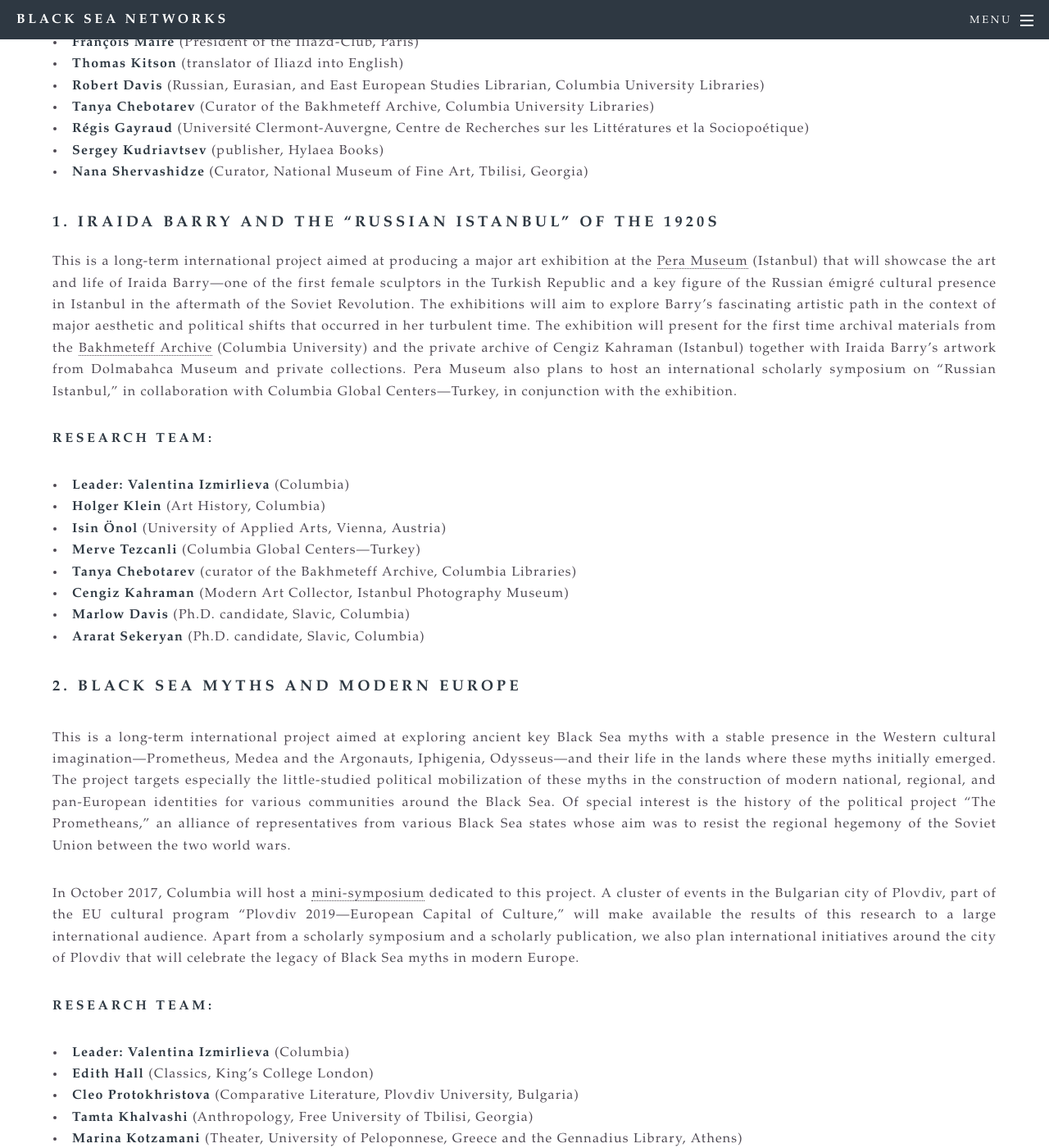
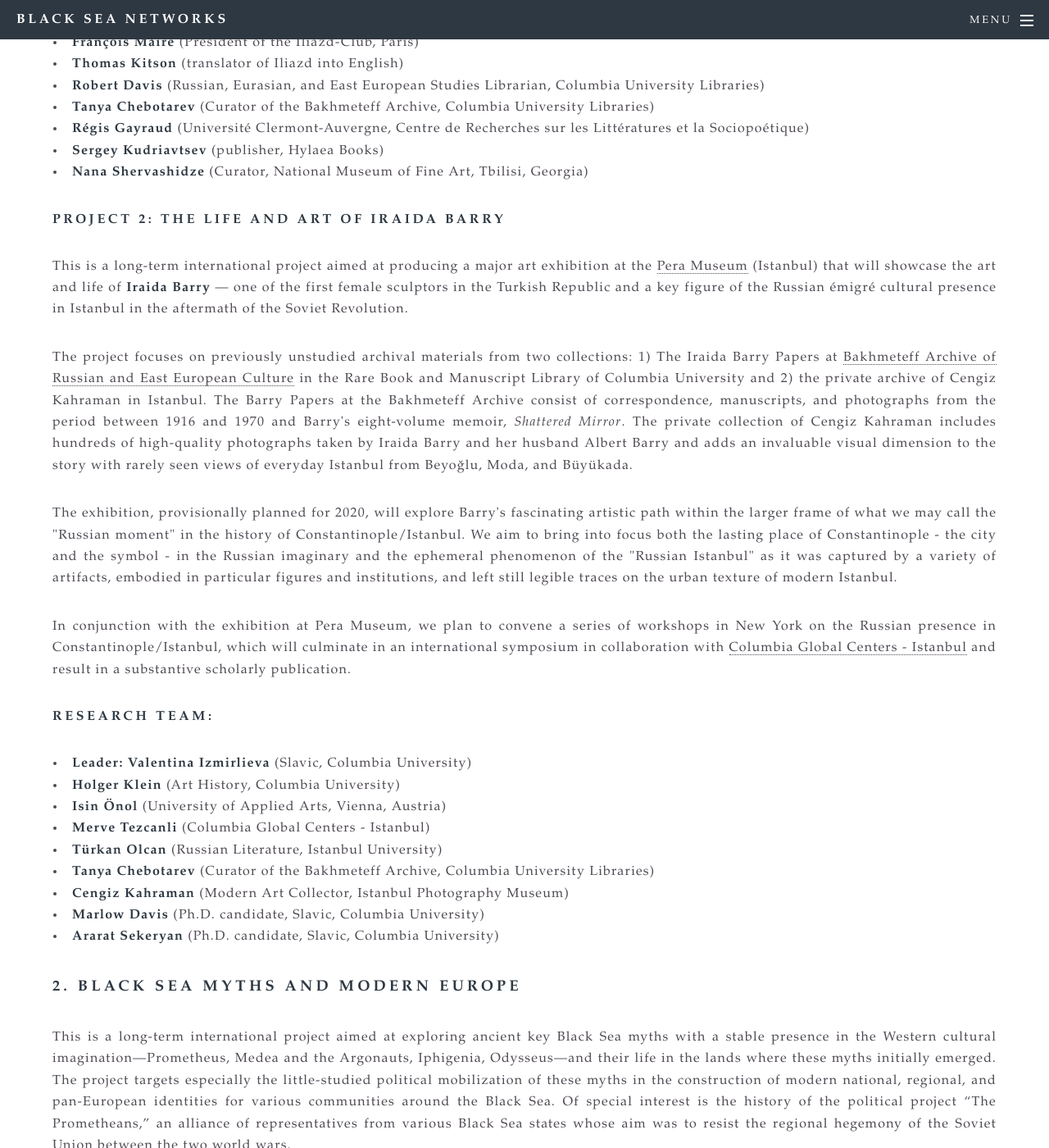
Before and after one commit to bradleygorski/blackseanet, a Jekyll site: the page built from about.html, in a window 1280 px wide and 1400 px high, scrolled down 3067 px. Shown: the whole window at 82% size. Built offline with Jekyll 4.4.1, drawn with Linux system fonts in a browser that asks for light colours; some of the changed text lies outside the part shown.

Commit message:
Rewrite Barry

```diff
--- a/about.html
+++ b/about.html
@@ -112,7 +112,7 @@ support from <a href="https://library.columbia.edu">Columbia University Librarie
 
 <p><h4>Research Team:</h4></p>
 <ul>
-<li><b>Leader: Valentina Izmirlieva</b> (Columbia University)</li>
+<li><b>Leader: Valentina Izmirlieva</b> (Slavic, Columbia University)</li>
 <li><b>François Mairé</b> (President of the Iliazd-Club, Paris)</li>
 <li><b>Thomas Kitson</b> (translator of Iliazd into English)</li>
 <li><b>Robert Davis</b> (Russian, Eurasian, and East European Studies Librarian, Columbia University Libraries)</li>
@@ -122,29 +122,43 @@ support from <a href="https://library.columbia.edu">Columbia University Librarie
 <li><b>Nana Shervashidze</b> (Curator, National Museum of Fine Art, Tbilisi, Georgia)</li>
 </ul>
 
-<h3>1. Iraida Barry and the “Russian Istanbul” of the 1920s</h3>
+<p><h4>Project 2: The Life and Art of Iraida Barry</h4></p>
 
 <p align='justify'>This is a long-term international project aimed at producing a major art
-exhibition at the <a href=" http://www.peramuseum.org/">Pera Museum</a> (Istanbul) that will showcase the art and life of Iraida Barry—one of the first female sculptors
+exhibition at the <a href=" http://www.peramuseum.org/">Pera Museum</a> (Istanbul) that will showcase the art and life of <b>Iraida Barry</b> — one of the first female sculptors
 in the Turkish Republic and a key figure of the Russian émigré cultural presence in Istanbul in
-the aftermath of the Soviet Revolution. The exhibitions will aim to explore Barry’s fascinating
-artistic path in the context of major aesthetic and political shifts that occurred in her turbulent
-time. The exhibition will present for the first time archival materials from the <a href="http://library.columbia.edu/locations/rbml/units/bakhmeteff.html">Bakhmeteff Archive</a>
-(Columbia University) and the private archive of Cengiz Kahraman (Istanbul) together with Iraida
-Barry’s artwork from Dolmabahca Museum and private collections. Pera Museum also plans to host an
-international scholarly symposium on “Russian Istanbul,” in collaboration with Columbia Global
-Centers—Turkey, in conjunction with the exhibition.</p>
+the aftermath of the Soviet Revolution.</p>
+
+<p align='justify'>The project focuses on previously unstudied archival materials from two collections: 1) The Iraida Barry Papers
+at <a href="https://library.columbia.edu/locations/rbml/units/bakhmeteff.html">Bakhmeteff Archive of Russian and East European Culture</a> in the Rare Book and Manuscript
+Library of Columbia University and 2) the private archive of Cengiz Kahraman in Istanbul.  The Barry Papers at the
+Bakhmeteff Archive consist of correspondence, manuscripts, and photographs from the period between 1916 and 1970 and
+Barry's eight-volume memoir, <i>Shattered Mirror</i>.  The private collection of Cengiz Kahraman includes
+hundreds of high-quality photographs taken by Iraida Barry and her husband Albert Barry and adds an invaluable
+visual dimension to the story with rarely seen views of everyday Istanbul from Beyoğlu, Moda, and Büyükada.</p>
+
+<p align='justify'>The exhibition, provisionally planned for 2020, will explore Barry's fascinating artistic
+path within the larger frame of what we may call the "Russian moment" in the history of Constantinople/Istanbul.
+We aim to bring into focus both the lasting place of Constantinople - the city and the symbol - in the Russian
+imaginary and the ephemeral phenomenon of the "Russian Istanbul" as it was captured by a variety
+of artifacts, embodied in particular figures and institutions, and left still legible traces on the
+urban texture of modern Istanbul.</p>
+
+<p align='justify'>In conjunction with the exhibition at Pera Museum, we plan to convene a series of workshops
+in New York on the Russian presence in Constantinople/Istanbul, which will culminate in an
+international symposium in collaboration with <a href="https://globalcenters.columbia.edu/istanbul">Columbia Global Centers - Istanbul</a> and result in a substantive scholarly publication.</p>
 
 <p><h4>Research Team:</h4></p>
 <ul>
-<li><b>Leader: Valentina Izmirlieva</b> (Columbia)</li>
-<li><b>Holger Klein</b> (Art History, Columbia)</li>
+<li><b>Leader: Valentina Izmirlieva</b> (Slavic, Columbia University)</li>
+<li><b>Holger Klein</b> (Art History, Columbia University)</li>
 <li><b>Isin Önol</b> (University of Applied Arts, Vienna, Austria)</li>
-<li><b>Merve Tezcanli</b> (Columbia Global Centers—Turkey)</li>
-<li><b>Tanya Chebotarev</b> (curator of the Bakhmeteff Archive, Columbia Libraries)</li>
+<li><b>Merve Tezcanli</b> (Columbia Global Centers - Istanbul)</li>
+<li><b>Türkan Olcan</b> (Russian Literature, Istanbul University)</li>
+<li><b>Tanya Chebotarev</b> (Curator of the Bakhmeteff Archive, Columbia University Libraries)</li>
 <li><b>Cengiz Kahraman</b> (Modern Art Collector, Istanbul Photography Museum)</li>
-<li><b>Marlow Davis</b> (Ph.D. candidate, Slavic, Columbia)</li>
-<li><b>Ararat Sekeryan</b> (Ph.D. candidate, Slavic, Columbia)</li>
+<li><b>Marlow Davis</b> (Ph.D. candidate, Slavic, Columbia University)</li>
+<li><b>Ararat Sekeryan</b> (Ph.D. candidate, Slavic, Columbia University)</li>
 </ul>
 
 <p><h3>2. Black Sea Myths and Modern Europe</h3></p>
```
Also changed, not shown: other parts of about.html (+1 -1 lines).
